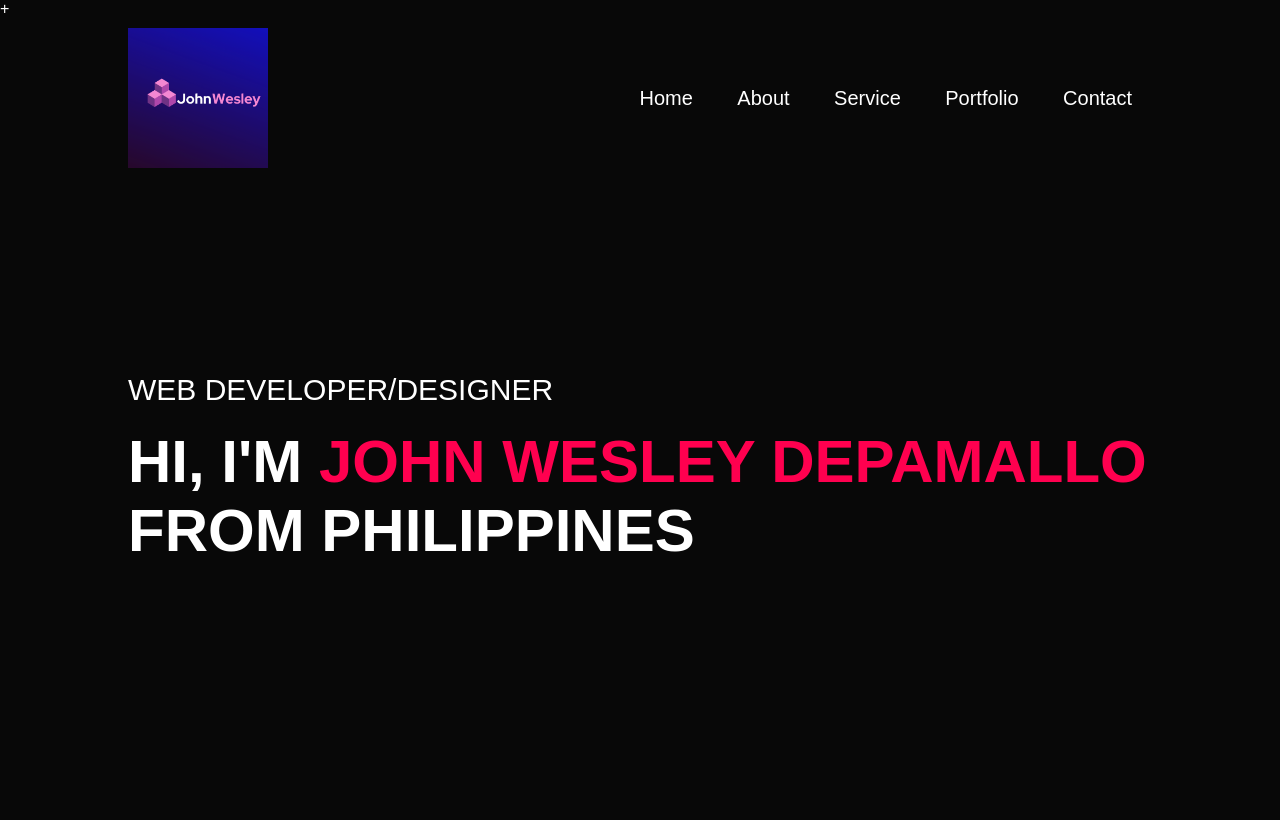
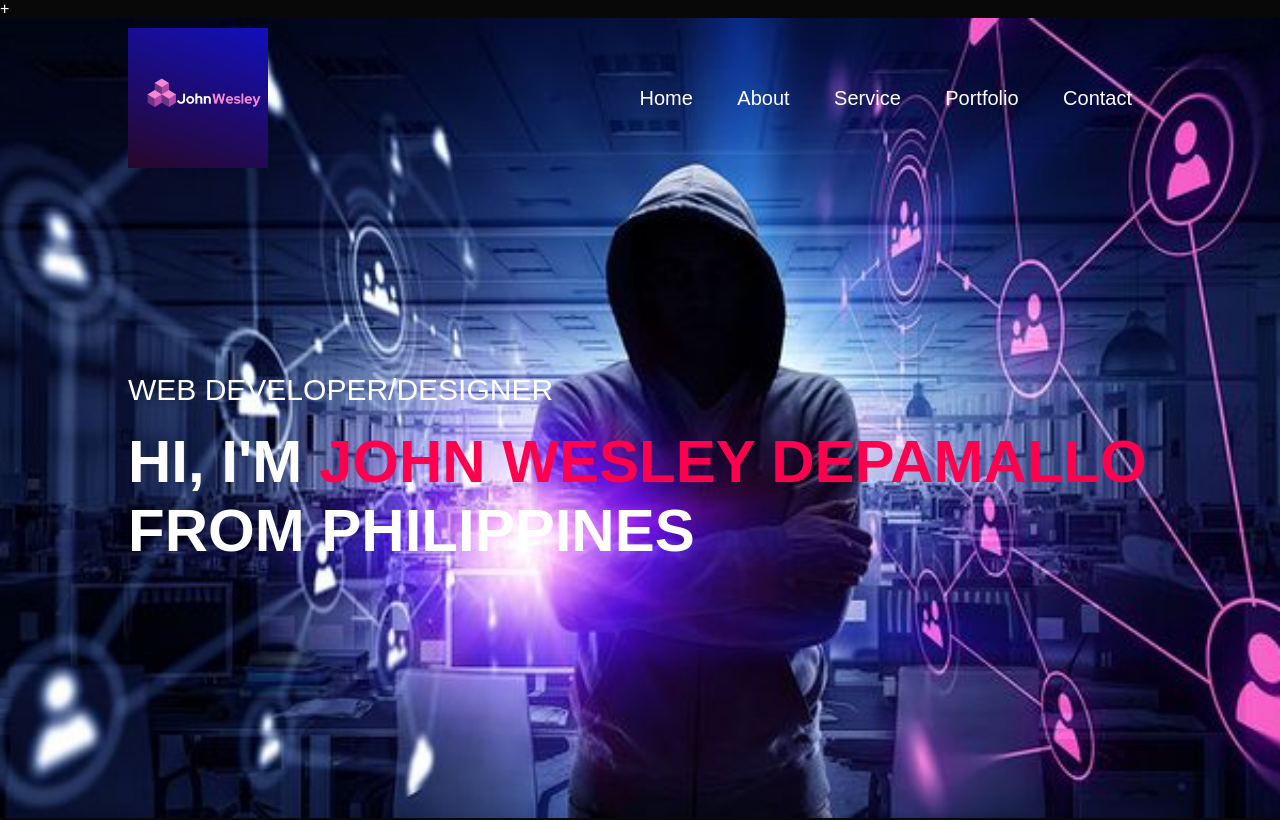
Before and after one commit to JohnWesleyDepamallo/johnwesley.github.io, a plain HTML site: page index.html in a window 1280 px wide. Shown: the top 820 px of the page. Drawn offline with Linux system fonts and the light colour scheme.

Commit message:
Add files via upload

```diff
--- a/styles.css
+++ b/styles.css
@@ -15,7 +15,7 @@ html{
   #header{
       width: 100%;
       height: 100vh;
-      background-image: url(image.New.Project2.png);
+      background-image: url(image.New.Project21.png);
       background-size:cover;
       background-position: center;
   }
```
